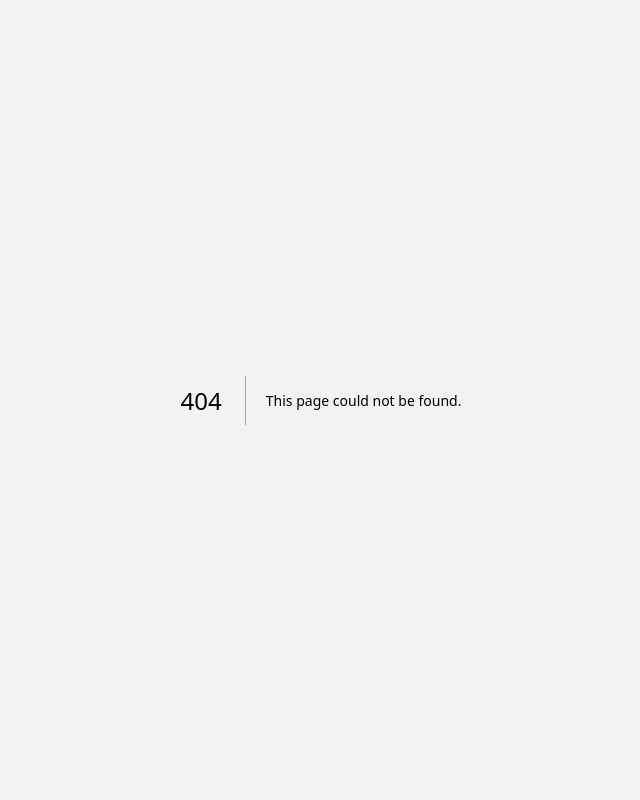
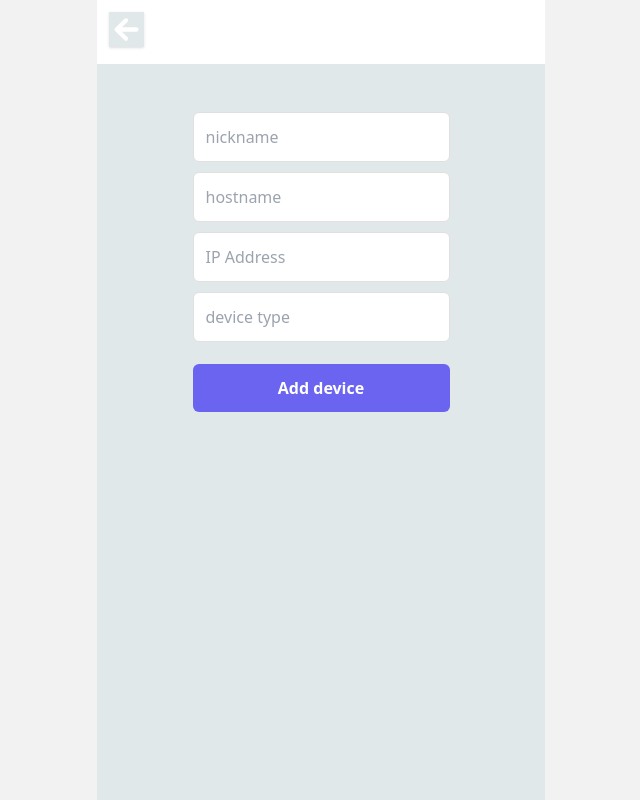
Before and after one commit to AndreWongZH/iot_home, a Next.js app in the folder frontend/: page /app/dashboard/room/1/adddevice in a window 1280 px wide. Before the commit this address had no page. Shown: the whole page, without its empty margins (319-959 px from the left). Built offline with nearby package versions, Linux system fonts and the light colour scheme.

Commit message:
frontend is able to get and post to API server in localhost, update headers and buttons styling

```diff
--- /dev/null
+++ b/frontend/app/app/dashboard/addroom/page.tsx
@@ -0,0 +1,59 @@
+"use client"
+
+import { BackHeader } from '@/components/header';
+import { useRouter } from 'next/navigation';
+import { useState } from 'react';
+
+export default function Page() {
+  const router = useRouter();
+
+  const [room, setRoom] = useState("");
+
+  async function addRoom(event) {
+    event.preventDefault();
+    console.log("adding room")
+
+    const jsonData = {
+      name: room,
+    }
+
+    await fetch(`http://127.0.0.1:3001/createrm`,
+      {
+        body: JSON.stringify(jsonData),
+        headers: {
+          'Content-Type': 'application/json'
+        },
+        method: 'POST'
+      }
+    )
+
+    router.push(`/app/dashboard/room/${room}`)
+  }
+
+  return (
+    <>
+      <BackHeader router={router}/>
+      <div className="flex flex-col items-center">
+        <form>
+          <div className="flex flex-col justify-center items-center gap-y-2.5">
+            <input
+              type="text"
+              name="room"
+              id="room"
+              placeholder="room name"
+              onChange={(e) => setRoom(e.target.value)}
+              className="rounded-md border border-[#e0e0e0] bg-white py-3 px-3 w-full text-base font-medium text-[#6B7280] outline-none focus:border-[#6A64F1] focus:shadow-md"
+            />
+
+            <button
+              className="w-full hover:shadow-lg rounded-md bg-[#6A64F1] py-3 mt-3 text-center text-base font-semibold text-white outline-none"
+              onClick={(event) => { addRoom(event) }}
+            >
+              Add Room
+            </button>
+          </div>
+        </form>
+      </div>
+    </>
+  )
+}
--- a/frontend/app/app/dashboard/page.tsx
+++ b/frontend/app/app/dashboard/page.tsx
@@ -1,15 +1,25 @@
-const rooms = [
-  'bedroom',
-  'living room',
-  'store room'
-]
+import { LinkHeader } from '@/components/header';
+import Link from 'next/link';
 
-const RoomTile = ({name}) => {
+import { AddButton } from '../../../components/button'
+
+async function getRoomData() {
+  const res = await fetch('http://127.0.0.1:3001/rooms')
+
+  if (!res.ok) {
+    throw new Error("failed to fetch rooms")
+  }
+
+  return res.json()
+}
+
+const RoomTile = ({name, devices} :{ name: string, devices: int }) => {
   return (
     <button className="relative h-28 text-center flex flex-col items-center justify-center rounded-lg hover:bg-roomtile-highlight">
+      <Link className="z-20 absolute h-28 w-full" href={`/app/dashboard/room/${name}`}></Link>
       <div className="absolute flex flex-col items-center justify-center z-10">
         <h1 className="text-white font-bold capitalize text-2xl">{name}</h1>
-        <p className="text-white font-bold capitalize text-xs">3 devices connected</p>
+        <p className="text-white font-bold capitalize text-xs">{devices} devices connected</p>
       </div>
       <div className="absolute h-28 rounded-lg w-full bg-roomtile z-5"></div>
       <div
@@ -17,25 +27,41 @@ const RoomTile = ({name}) => {
         style={{
           backgroundImage: `url('/images/room.jpg')`,
         }}
-      ></div>
+      >
+      </div>
     </button>
   )
 }
 
+interface Room {
+  name: string;
+  devices: RegisteredDevice[];
+}
 
-export default function Page() {
+interface RegisteredDevice {
+  hostname: string;
+  ipaddr: string;
+  nickname: string;
+  type: string;
+}
 
+export default async function Page() {
+  const rooms: Room[] = await getRoomData();
+  console.log(rooms)
 
   return (
     <>
-      <div className="h-8"></div>
+      <LinkHeader headerText={"Header"} href={`/app/dashboard/addroom`}>
+        <AddButton />
+      </LinkHeader>
       <div className="flex flex-col gap-5 px-4">
         {
-        rooms.map((rm) => {
-          return <RoomTile key={rm} name={rm} />
+        rooms.map(({name, devices}) => {
+          return <RoomTile key={name} name={name} devices={devices.length} />
           })
         }
       </div>
+      <div className="h-8"></div>
     </>
   )
 }
--- /dev/null
+++ b/frontend/app/app/dashboard/room/[roomname]/adddevice/page.tsx
@@ -0,0 +1,96 @@
+"use client"
+
+import { BackHeader } from '@/components/header';
+import { usePathname, useRouter } from 'next/navigation';
+import { useState } from 'react';
+
+export default function Page() {
+  const router = useRouter();
+  const pathname = usePathname()
+  const roomname = pathname?.split("/")[4]
+
+  const [nickname, setNickname] = useState("");
+  const [hostname, setHostname] = useState("");
+  const [ipaddr, setIpaddr] = useState("");
+  const [type, setType] = useState("");
+
+  async function addDevice(event) {
+    event.preventDefault();
+    console.log("adding device")
+
+    const jsonData = {
+      nickname: nickname,
+      hostname: hostname,
+      ipaddr: ipaddr,
+      type: type
+    }
+
+    console.log(jsonData)
+
+    await fetch(`http://127.0.0.1:3001/${roomname}/add_device`,
+      {
+        body: JSON.stringify(jsonData),
+        headers: {
+          'Content-Type': 'application/json'
+        },
+        method: 'POST'
+      }
+    )
+
+    router.back()
+  }
+
+  return (
+    <>
+      <BackHeader router={router} />
+      <div className="flex flex-col items-center">
+        <form>
+          <div className="flex flex-col justify-center items-center gap-y-2.5">
+            <input
+              type="text"
+              name="nickname"
+              id="nickname"
+              placeholder="nickname"
+              onChange={(e) => setNickname(e.target.value)}
+              className="rounded-md border border-[#e0e0e0] bg-white py-3 px-3 w-full text-base font-medium text-[#6B7280] outline-none focus:border-[#6A64F1] focus:shadow-md"
+            />
+
+            <input
+              type="text"
+              name="hostname"
+              id="hostname"
+              placeholder="hostname"
+              onChange={(e) => setHostname(e.target.value)}
+              className="rounded-md border border-[#e0e0e0] bg-white py-3 px-3 w-full text-base font-medium text-[#6B7280] outline-none focus:border-[#6A64F1] focus:shadow-md"
+            />
+
+            <input
+              type="text"
+              name="ipaddr"
+              id="ipaddr"
+              placeholder="IP Address"
+              onChange={(e) => setIpaddr(e.target.value)}
+              className="rounded-md border border-[#e0e0e0] bg-white py-3 w-full px-3 text-base font-medium text-[#6B7280] outline-none focus:border-[#6A64F1] focus:shadow-md"
+            />
+
+            <input
+              type="text"
+              name="type"
+              id="type"
+              placeholder="device type"
+              onChange={(e) => setType(e.target.value)}
+              className="rounded-md border border-[#e0e0e0] bg-white py-3 w-full px-3 text-base font-medium text-[#6B7280] outline-none focus:border-[#6A64F1] focus:shadow-md"
+            />
+
+            <button
+              className="w-full hover:shadow-lg rounded-md bg-[#6A64F1] py-3 mt-3 text-center text-base font-semibold text-white outline-none"
+              onClick={(event) => { addDevice(event) }}
+            >
+              Add device
+            </button>
+          </div>
+        </form>
+      </div>
+    </>
+  )
+}
--- a/frontend/app/app/dashboard/room/[roomname]/page.tsx
+++ b/frontend/app/app/dashboard/room/[roomname]/page.tsx
@@ -1,7 +1,9 @@
+import { AddButton } from '@/components/button'
+import { LinkHeader } from '@/components/header'
+import Link from 'next/link'
 import { GoLightBulb } from 'react-icons/go'
 import { ImSwitch } from 'react-icons/im'
 import { TbDeviceSpeaker } from 'react-icons/tb'
-import { GrFormAdd } from 'react-icons/gr'
 
 const obj = [
   { nickname: "Monitor", state: "on", type: "wled" },
@@ -37,20 +39,14 @@ const Device = ({ nickname, state, type }) => {
   )
 }
 
-const Button = () => {
-  return (
-    <button className="shadow hover:bg-highlight focus:shadow-outline focus:outline-none text-white text-xs p-1 rounded bg-background-default">
-      <GrFormAdd size={35} color="white"/>
-    </button>
-  )
-}
 
-
-const Header = () => {
+const Header = ({ roomname }) => {
   return (
     <div className="mb-12 h-10 px-3 py-3 bg-white h-16 flex items-center justify-between">
       <h1 className="font-bold text-xl text-slate-600">Welcome home, Andre</h1>
-      <Button />
+      <Link href={`/app/dashboard/room/${roomname}/adddevice`}>
+        <AddButton />
+      </Link>
     </div>
   )
 }
@@ -58,16 +54,19 @@ const Header = () => {
 
 export default function Page({ params }) {
   console.log(params.roomname)
+
   return (
     <>
-      <Header />
+      <LinkHeader headerText={"Welcome home, andre"} href={`/app/dashboard/room/${params.roomname}/adddevice`}>
+        <AddButton />
+      </LinkHeader>
       <div className="flex flex-wrap gap-5 justify-center">
       {
         obj.map((dev) => {
           return <Device key={dev.nickname} nickname={dev.nickname} state={dev.state} type={dev.type} />
         })
       }
-        </div>
+      </div>
     </>
   )
 }
--- /dev/null
+++ b/frontend/components/button.tsx
@@ -0,0 +1,25 @@
+"use client"
+
+import { GrFormAdd } from 'react-icons/gr'
+import { IoMdArrowRoundBack } from 'react-icons/io'
+import { IconType } from 'react-icons/lib'
+
+export const Button = ({onClick, Icon} : {onClick: any, Icon: IconType}) => {
+  return (
+    <button
+      className="shadow hover:bg-highlight focus:shadow-outline focus:outline-none text-white text-xs p-1 rounded bg-background-default"
+      onClick={onClick}
+    >
+      <Icon size={35} color="white"/>
+    </button>
+  )
+}
+
+
+export const AddButton = ({onClick} : {onClick: any}) => {
+  return <Button onClick={onClick} Icon={GrFormAdd} />
+}
+
+export const BackButton = ({onClick} : {onClick: any}) => {
+  return <Button onClick={onClick} Icon={IoMdArrowRoundBack} />
+}
--- /dev/null
+++ b/frontend/components/header.tsx
@@ -0,0 +1,27 @@
+"use client"
+
+import { AppRouterInstance } from "next/dist/shared/lib/app-router-context"
+import Link from "next/link"
+import { BackButton } from "./button"
+
+
+export const LinkHeader = ({ href, headerText, children}) => {
+  return (
+    <div className="mb-12 h-10 px-3 py-3 bg-white h-16 flex items-center justify-between">
+      <h1 className="font-bold text-xl text-slate-600">{headerText}</h1>
+      <Link href={href}>
+        {children}
+      </Link>
+    </div>
+  )
+}
+
+export const BackHeader = ({ router } : { router: AppRouterInstance }) => {
+  return (
+    <div className="mb-12 h-10 px-3 py-3 bg-white h-16 flex items-center justify-between">
+      <Link href={`/app/dashboard/`}>
+        <BackButton onClick={() => { router.back() }} />
+      </Link>
+    </div>
+  )
+}
```
